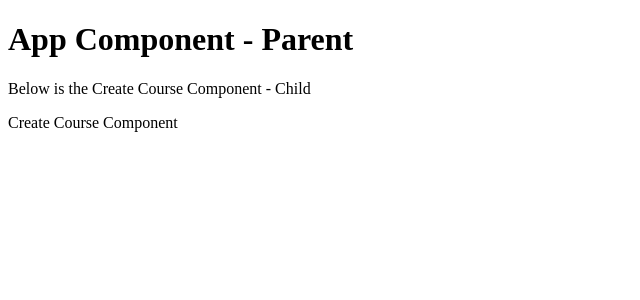
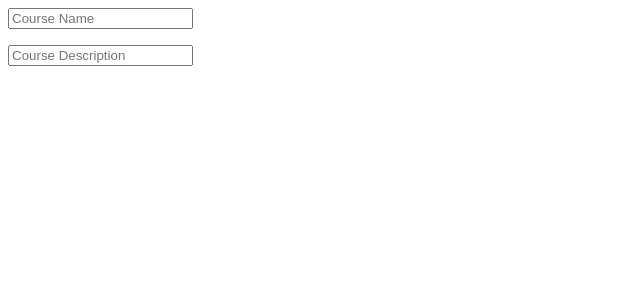
Before and after one commit to EchoSwift-12/create-courses-react-03, a React (Vite) app: page / in a window 1280 px wide. Shown: the top 300 px of the page, without its empty margins (0-640 px from the left). Built offline with nearby package versions, Linux system fonts and the light colour scheme.

Commit message:
commit-2

```diff
--- a/src/App.jsx
+++ b/src/App.jsx
@@ -3,8 +3,6 @@ import CreateCourse from "./components/createcourse";
 const  App = ()=>{
 
   return<>
-   <h1> App Component - Parent </h1>
-   <p>Below is the Create Course Component - Child </p>
    <CreateCourse/>
   </>
 }
--- a/src/components/createcourse.jsx
+++ b/src/components/createcourse.jsx
@@ -1,10 +1,24 @@
-const CreateCourse = () =>{
+import { useState } from "react"
 
+const CreateCourse = () => {
+    const [CourseName, setCourseName] = useState("")
+    const [CourseDescription, setCourseDescription] = useState("")
 
+    const changeCourseName = (e) => {
+        setCourseName(e.target.value)
+    }
+    const changeCourseDescription = (e) => {
+        setCourseDescription(e.target.value)
+    }
 
-    return<>
- <p> Create Course Component </p>
-</>
+    return <>
+        <input type="text" placeholder="Course Name"
+            onChange={changeCourseName} />
+        <p>{CourseName}</p>
 
+        <input type="text" placeholder="Course Description"
+            onChange={changeCourseDescription} />
+        <p>{CourseDescription}</p>
+    </>
 }
 export default CreateCourse
```
